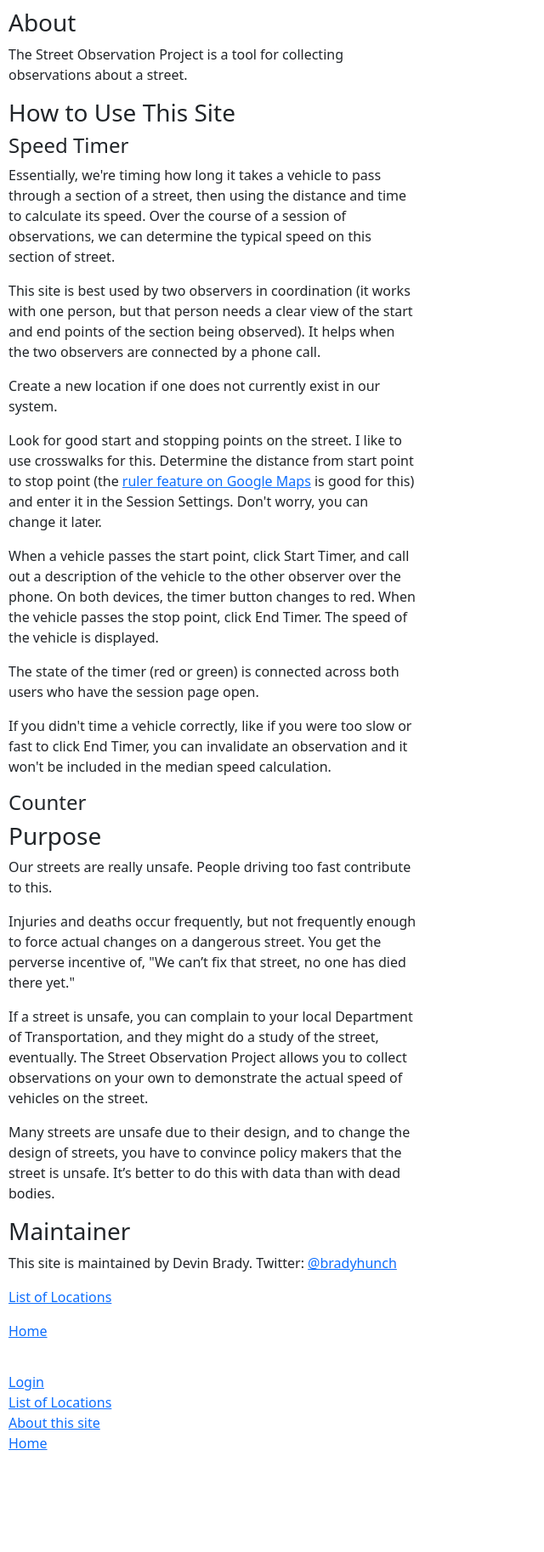
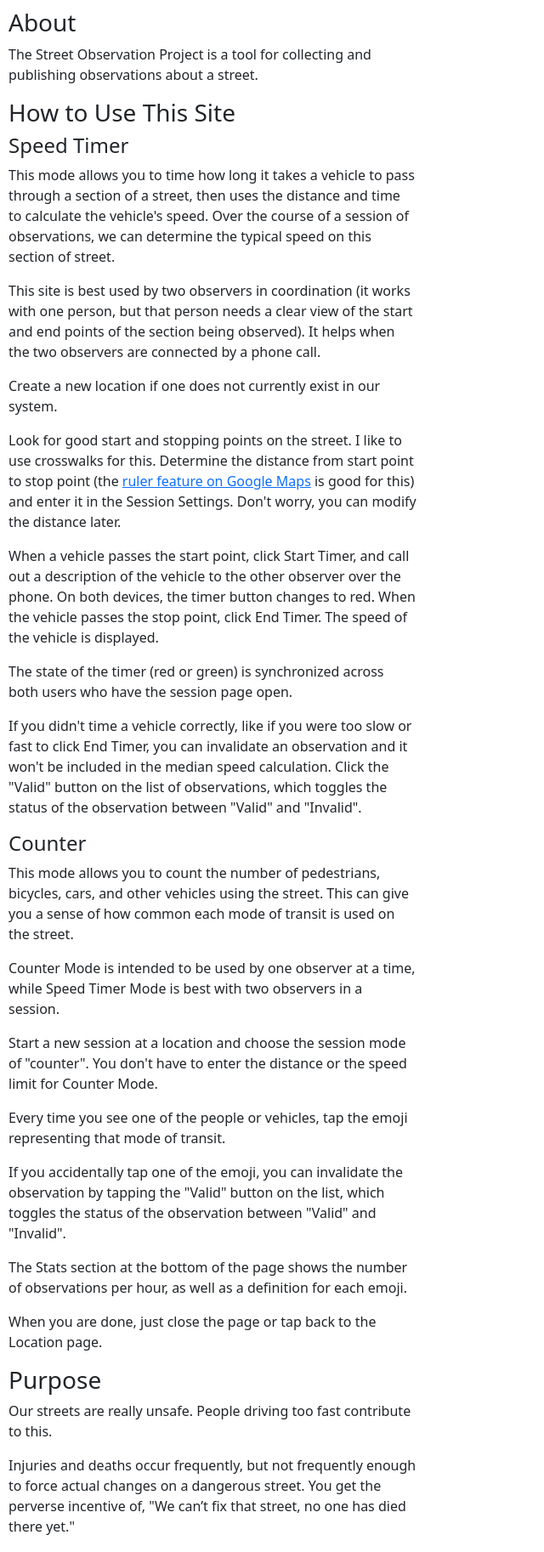
Before and after one commit to devinbrady/street-observation, a Flask app: template speed/templates/about.html in a window 1280 px wide. Shown: the top 1826 px of the page at 85% size, without its empty margins (0-640 px from the left). Before the commit the page ends 1706 px from the top, so only its background shows below. Run offline with Flask 2, Linux system fonts and the light colour scheme; the template is opened without the code that fills it, so the values that code supplies are empty; parts of the project's set-up code (start-up, migrations or seed data) failed here and were passed over.

Commit message:
Copy changes

```diff
--- a/speed/forms.py
+++ b/speed/forms.py
@@ -1,6 +1,6 @@
 
 from flask_wtf import FlaskForm
-from wtforms import SelectField, StringField, PasswordField, TextField, IntegerField, DecimalField, BooleanField, SubmitField
+from wtforms import SelectField, StringField, PasswordField, TextField, IntegerField, DecimalField, BooleanField, RadioField, SubmitField
 from wtforms.validators import DataRequired, Length, Email
 
 from . import models
@@ -40,7 +40,7 @@ class SessionSettingsForm(FlaskForm):
     Form to collect information about a session
     """
 
-    session_mode = SelectField(
+    session_mode = RadioField(
         'Session Mode'
         , [DataRequired()]
         , choices=[
@@ -48,7 +48,7 @@ class SessionSettingsForm(FlaskForm):
             # , 'speed radar'
             , 'counter'
             ]
-        , render_kw={'class': 'form-control'}
+        , render_kw={'class': 'form-check'}
     )
 
     speed_limit_value = IntegerField(
--- a/speed/templates/about.html
+++ b/speed/templates/about.html
@@ -8,29 +8,41 @@
 
 <h3>About</h3>
 
-<p>The Street Observation Project is a tool for collecting observations about a street.</p>
-
+<p>The Street Observation Project is a tool for collecting and publishing observations about a street.</p>
 
 <h3>How to Use This Site</h3>
 
 <h4>Speed Timer</h4>
 
-<p>Essentially, we're timing how long it takes a vehicle to pass through a section of a street, then using the distance and time to calculate its speed. Over the course of a session of observations, we can determine the typical speed on this section of street.</p>
+<p>This mode allows you to time how long it takes a vehicle to pass through a section of a street, then uses the distance and time to calculate the vehicle's speed. Over the course of a session of observations, we can determine the typical speed on this section of street.</p>
 
 <p>This site is best used by two observers in coordination (it works with one person, but that person needs a clear view of the start and end points of the section being observed). It helps when the two observers are connected by a phone call.</p>
 
 <p>Create a new location if one does not currently exist in our system.</p>
 
-<p>Look for good start and stopping points on the street. I like to use crosswalks for this. Determine the distance from start point to stop point (the <a href="https://support.google.com/maps/answer/1628031">ruler feature on Google Maps</a> is good for this) and enter it in the Session Settings. Don't worry, you can change it later.</p>
+<p>Look for good start and stopping points on the street. I like to use crosswalks for this. Determine the distance from start point to stop point (the <a href="https://support.google.com/maps/answer/1628031">ruler feature on Google Maps</a> is good for this) and enter it in the Session Settings. Don't worry, you can modify the distance later.</p>
 
 <p>When a vehicle passes the start point, click Start Timer, and call out a description of the vehicle to the other observer over the phone. On both devices, the timer button changes to red. When the vehicle passes the stop point, click End Timer. The speed of the vehicle is displayed.</p>
 
-<p>The state of the timer (red or green) is connected across both users who have the session page open.</p>
+<p>The state of the timer (red or green) is synchronized across both users who have the session page open.</p>
 
-<p>If you didn't time a vehicle correctly, like if you were too slow or fast to click End Timer, you can invalidate an observation and it won't be included in the median speed calculation. </p>
+<p>If you didn't time a vehicle correctly, like if you were too slow or fast to click End Timer, you can invalidate an observation and it won't be included in the median speed calculation. Click the "Valid" button on the list of observations, which toggles the status of the observation between "Valid" and "Invalid".</p>
 
 <h4>Counter</h4>
 
+<p>This mode allows you to count the number of pedestrians, bicycles, cars, and other vehicles using the street. This can give you a sense of how common each mode of transit is used on the street.</p>
+
+<p>Counter Mode is intended to be used by one observer at a time, while Speed Timer Mode is best with two observers in a session.</p>
+
+<p>Start a new session at a location and choose the session mode of "counter". You don't have to enter the distance or the speed limit for Counter Mode.</p>
+
+<p>Every time you see one of the people or vehicles, tap the emoji representing that mode of transit.</p>
+
+<p>If you accidentally tap one of the emoji, you can invalidate the observation by tapping the "Valid" button on the list, which toggles the status of the observation between "Valid" and "Invalid".</p>
+
+<p>The Stats section at the bottom of the page shows the number of observations per hour, as well as a definition for each emoji.</p>
+
+<p>When you are done, just close the page or tap back to the Location page.</p>
 
 <h3>Purpose</h3>
 
@@ -42,7 +54,6 @@
 
 <p>Many streets are unsafe due to their design, and to change the design of streets, you have to convince policy makers that the street is unsafe. It’s better to do this with data than with dead bodies.</p>
 
-
 <h3>Maintainer</h3>
 
 <p>This site is maintained by Devin Brady. Twitter: <a href="https://twitter.com/bradyhunch">@bradyhunch</a></p>
--- a/speed/templates/index.html
+++ b/speed/templates/index.html
@@ -6,7 +6,7 @@
 {% block content %}
 <h1>Street Observation Project</h1>
 
-<p>This site allows you to collect your own observations about a street.</p>
+<p>This site allows you to collect and publish your own observations about a street.</p>
 
 <h3>Tools</h3>
 
--- a/speed/templates/location.html
+++ b/speed/templates/location.html
@@ -17,6 +17,9 @@
   </ul>
 
   <p><a href='/location_settings?location_id={{ location_id }}'>Edit location</a></p>
+
+  <p><a href='/session_settings?session_id=new_session&location_id={{ location_id }}'>Start a new session at this location</a></p>
+
 
   <h3>Speed Observation Sessions</h3>
 
@@ -69,8 +72,6 @@
   {% endfor %}
 </table>
 
-  <p><a href='/session_settings?session_id=new_session&location_id={{ location_id }}'>Start a new session at this location</a></p>
-  <p><a href='/location_list'>List of Locations</a></p>
 
 
 {% endblock %}
--- a/speed/templates/observation.html
+++ b/speed/templates/observation.html
@@ -4,7 +4,7 @@
   {{ super() }}
 {% endblock %}
 {% block content %}
-  <h2>Observation</h2>
+  <h2>Speed Observation</h2>
 
   <ul>
     <li>Observation ID: {{ observation_id }}</li>
--- a/speed/templates/session_settings.html
+++ b/speed/templates/session_settings.html
@@ -13,7 +13,7 @@
       {{ form.csrf_token }}
 
 
-      <div class="form-group">
+      <div class="form-check">
       {{ form.session_mode.label }}
       {{ form.session_mode }}
         {% if form.session_mode.errors %}
```
Also changed, not shown: build_db.sql (+16 -0 lines).
